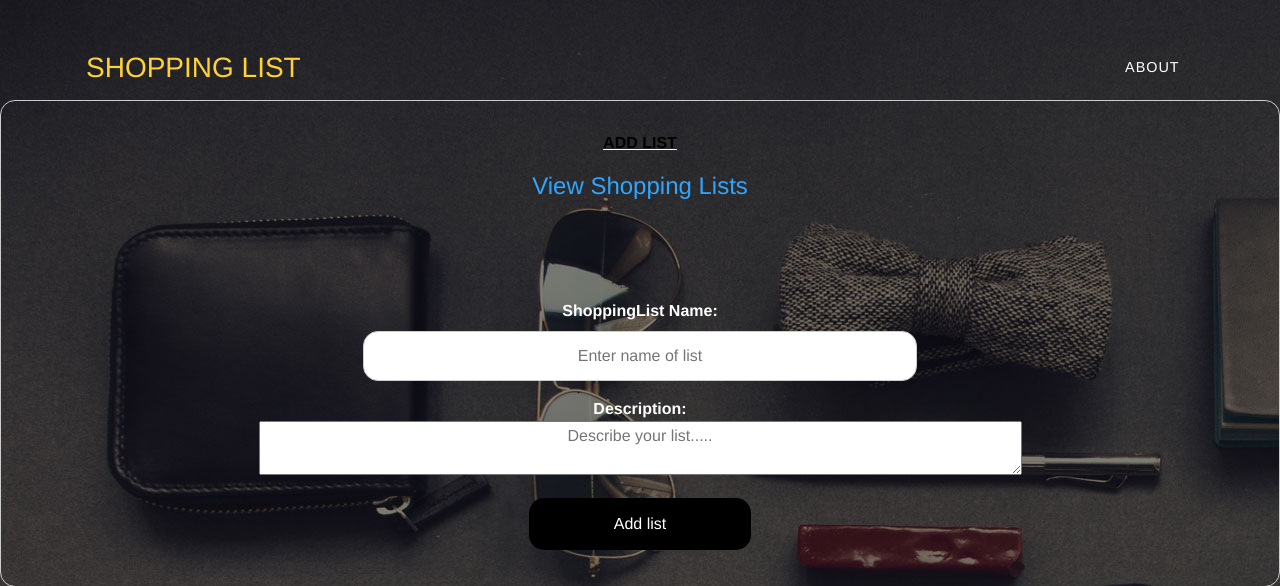
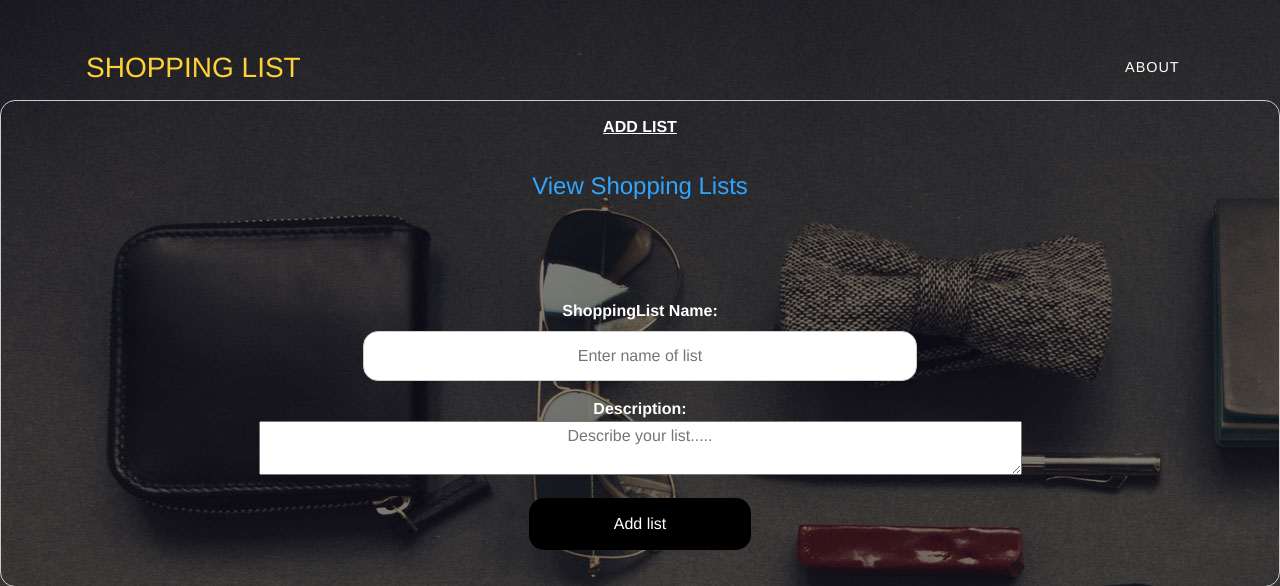
Before and after one commit to JoyyToo/Shopping-List, a Flask app: page /shp in a window 1280 px wide. Shown: the top 586 px of the page. Run offline with Flask 2, Linux system fonts and the light colour scheme; the visitor is signed in with stand-in values (Sample User, id 1); some libraries are stand-ins or nearby versions.

Commit message:
[chore] add updated flask template shopping list file

```diff
--- a/shoppflask/templates/shp.html
+++ b/shoppflask/templates/shp.html
@@ -33,14 +33,15 @@
       </div>
     </nav>
 
-    <form action="" method="post"">
-    <div align="center">
+    <form action="" method="post">
+    <div align="center" style="color: white;">
          {% if data and data['type'] == "error" %}
         {{ data['msg'] }}
         {% endif %}
      </div>
+         <p><u style="color: white"><b style="color: white;">ADD LIST</b></u></p>
     <div class="container">
-        <p style=" color: white;text-align: center;"><u><b>ADD LIST</b></u></p>
+
         <h4 style="margin-bottom: 100px;"><a href="{{ url_for('view_shoppinglist') }}">View Shopping Lists</a></h4>
 
 
```
